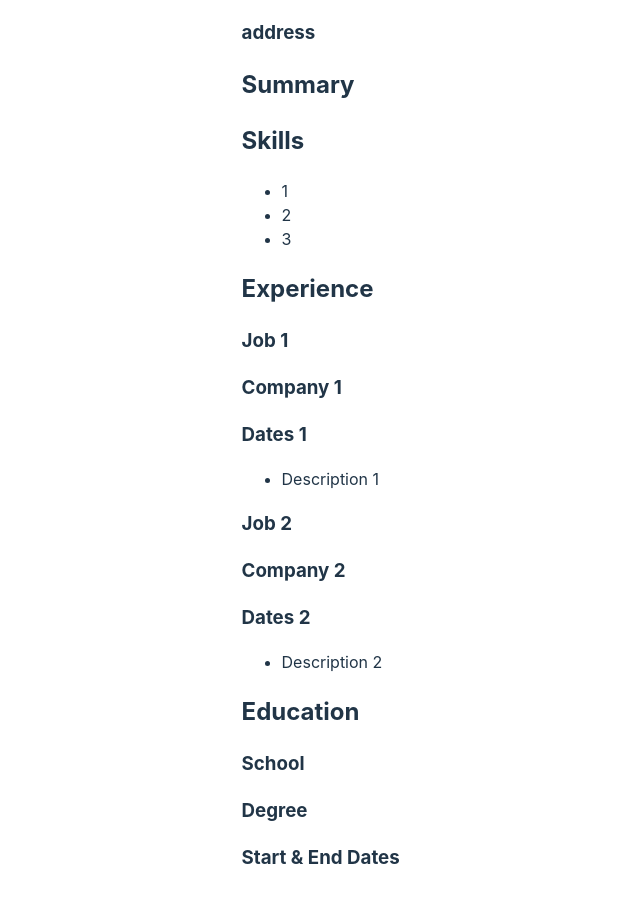
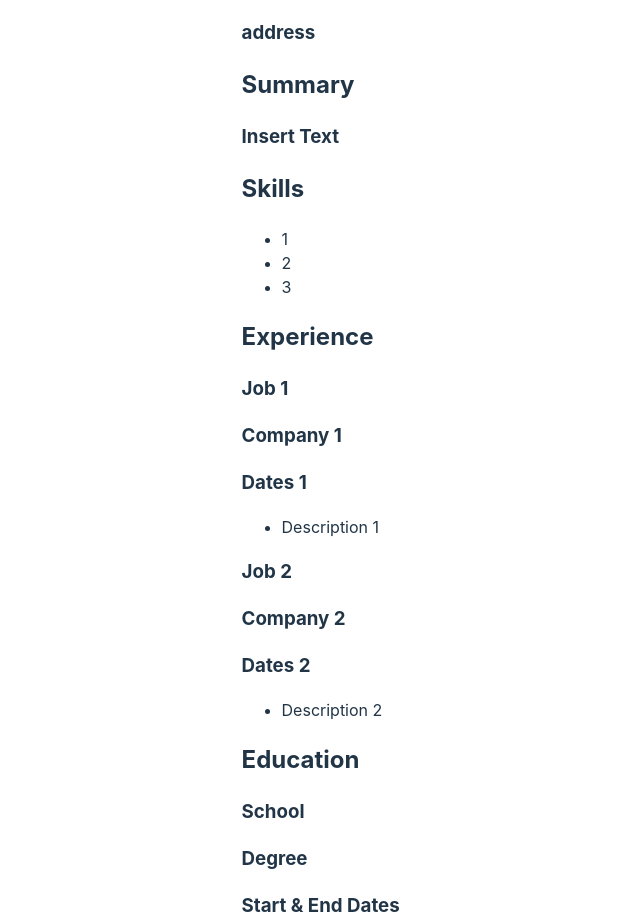
Before and after one commit to Selenityy/CV-Application, a React (Vite) app in the folder cv-application/: page / in a window 1280 px wide. Shown: the part 1180-2100 px from the top of the page, without its empty margins (83-723 px from the left). Built offline with nearby package versions, Linux system fonts and the light colour scheme.

Commit message:
Added functionality for the full name and summary to be updated when the save button is clicked

```diff
--- a/cv-application/src/components/resume-display/PersonalDetails.jsx
+++ b/cv-application/src/components/resume-display/PersonalDetails.jsx
@@ -1,10 +1,23 @@
-function PersonalDetails() {
+/* eslint-disable react/prop-types */
+import { useEffect, useState } from "react";
+
+function PersonalDetails({ fullName }) {
+  const [placeholder, setPlaceholder] = useState("Full Name");
+
+  useEffect(() => {
+    if (fullName) {
+      setPlaceholder(fullName);
+    } else {
+      setPlaceholder("Full Name");
+    }
+  }, [fullName]);
+
   return (
     <>
-        <h2>Full Name</h2>
-        <h3>email</h3>
-        <h3>phone</h3>
-        <h3>address</h3>
+      <h2>{placeholder}</h2>
+      <h3>email</h3>
+      <h3>phone</h3>
+      <h3>address</h3>
     </>
   );
 }
--- a/cv-application/src/components/resume-display/SummaryDetails.jsx
+++ b/cv-application/src/components/resume-display/SummaryDetails.jsx
@@ -1,9 +1,21 @@
+import { useEffect, useState } from "react";
+
 /* eslint-disable react/prop-types */
 function SummaryDetails({ summary }) {
+  const [placeholder, setPlaceholder] = useState("Insert text");
+
+  useEffect(() => {
+    if (summary) {
+      setPlaceholder(summary);
+    } else {
+      setPlaceholder("Insert Text");
+    }
+  }, [summary]);
+
   return (
     <>
       <h2>Summary</h2>
-      <h3>{summary}</h3>
+      <h3>{placeholder}</h3>
     </>
   );
 }
```
